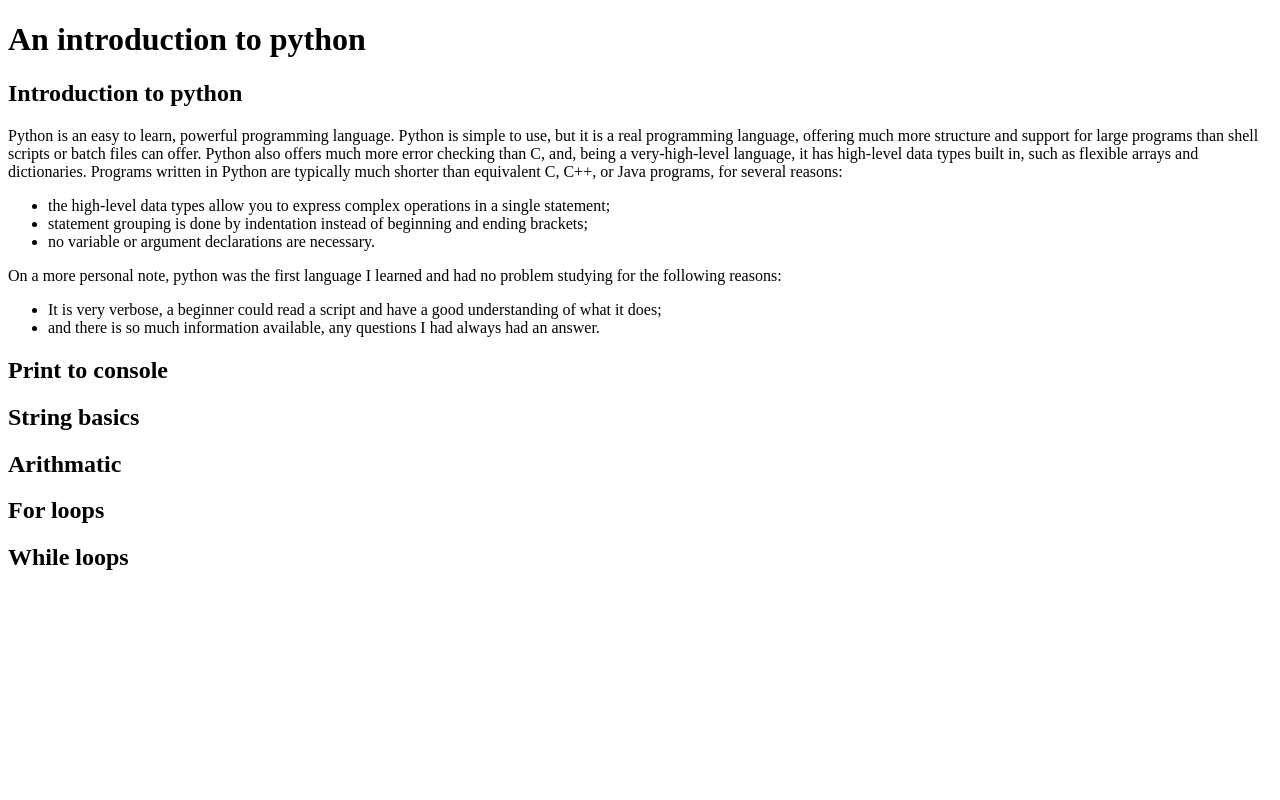
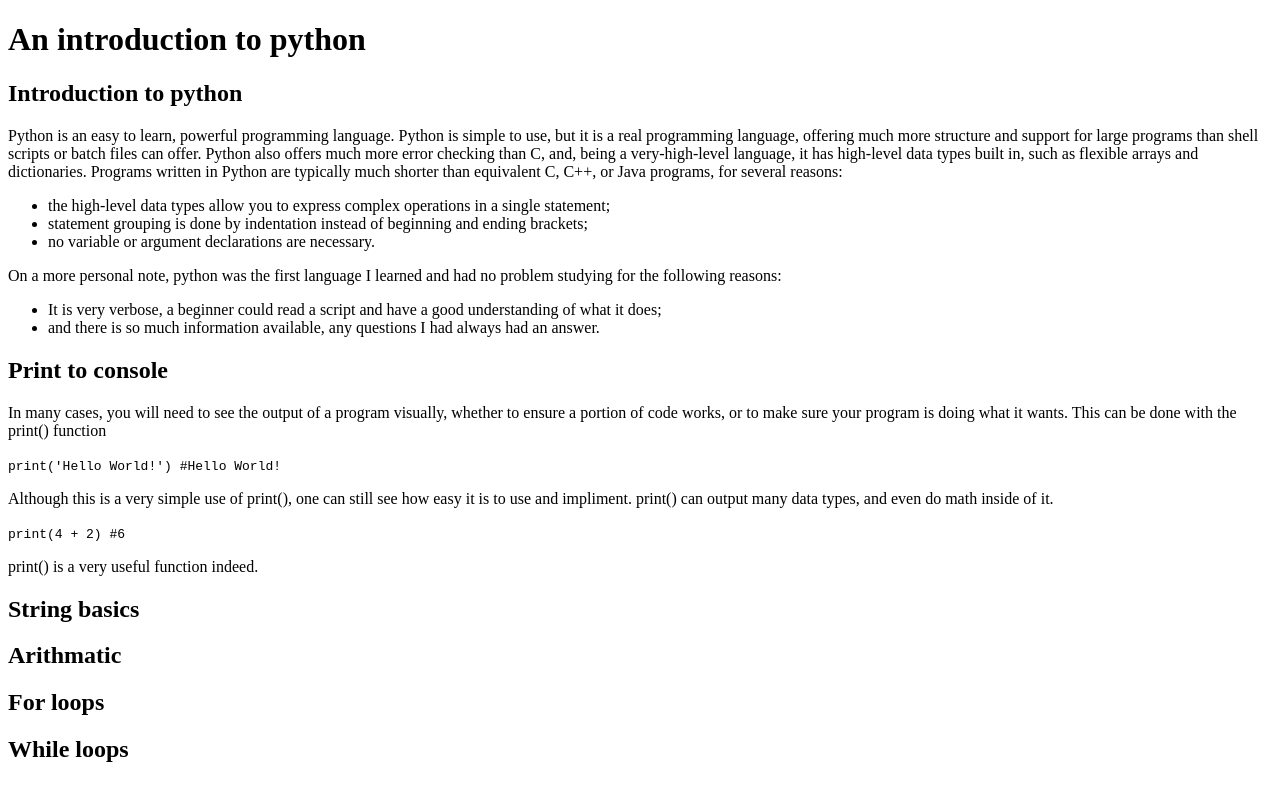
Before and after one commit to jarikhenriksen/Technical_Document, a plain HTML site: page index.html in a window 1280 px wide. Drawn offline with Linux system fonts and the light colour scheme.

Commit message:
filled out the print section

```diff
--- a/index.html
+++ b/index.html
@@ -32,9 +32,19 @@
     <div class='main-section' id='Print_to_console'>
         <header>
             <h2>Print to console</h2>
-            <p></p>
-            <code></code>
-            <p></p>
+            <p>In many cases, you will need to see the output of a program visually, whether to ensure a portion of
+                code works, or to make sure your program is doing what it wants. This can be done with the print() function
+            </p>
+            <code>print('Hello World!')
+                #Hello World!
+            </code>
+            <p>Although this is a very simple use of print(), one can still see how easy it is to use and impliment.
+                print() can output many data types, and even do math inside of it.
+            </p>
+            <code>print(4 + 2)
+                #6
+            </code>
+            <p>print() is a very useful function indeed.</p>
         </header>
     </div>
 
```
